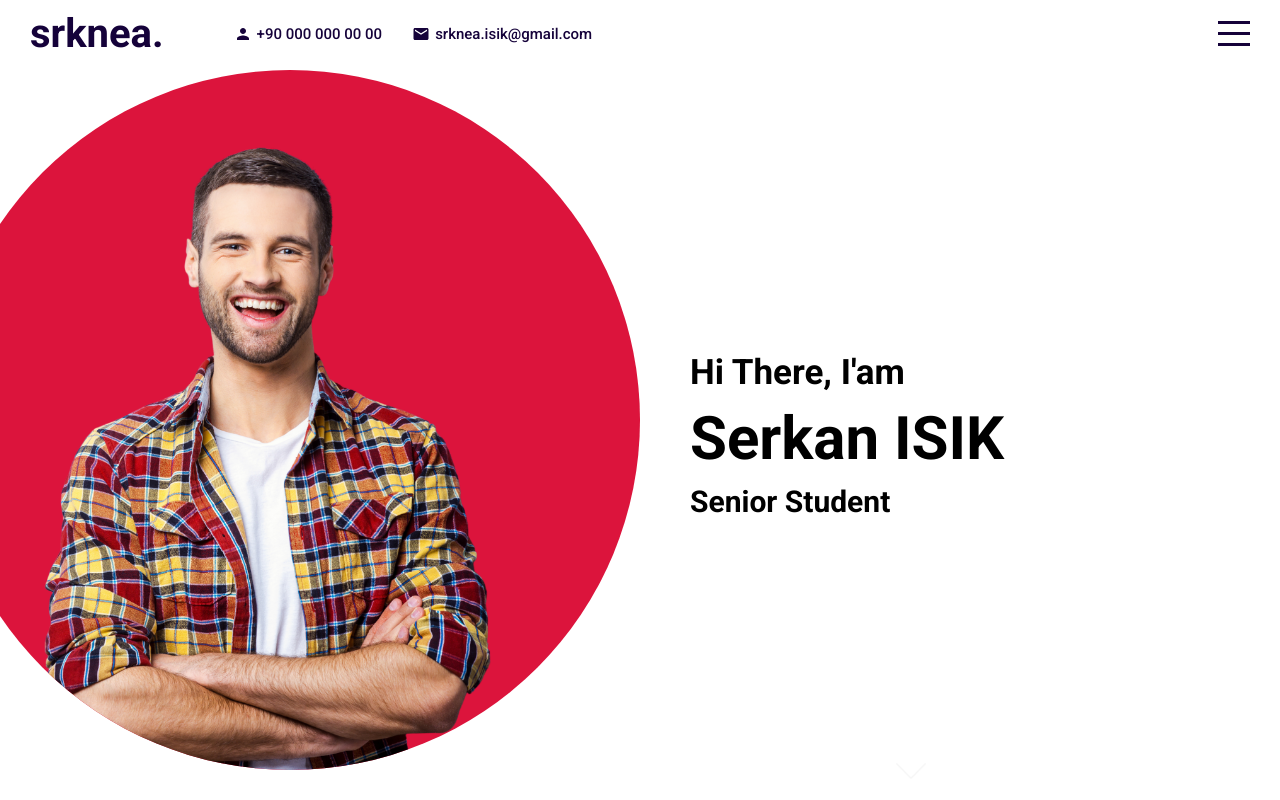
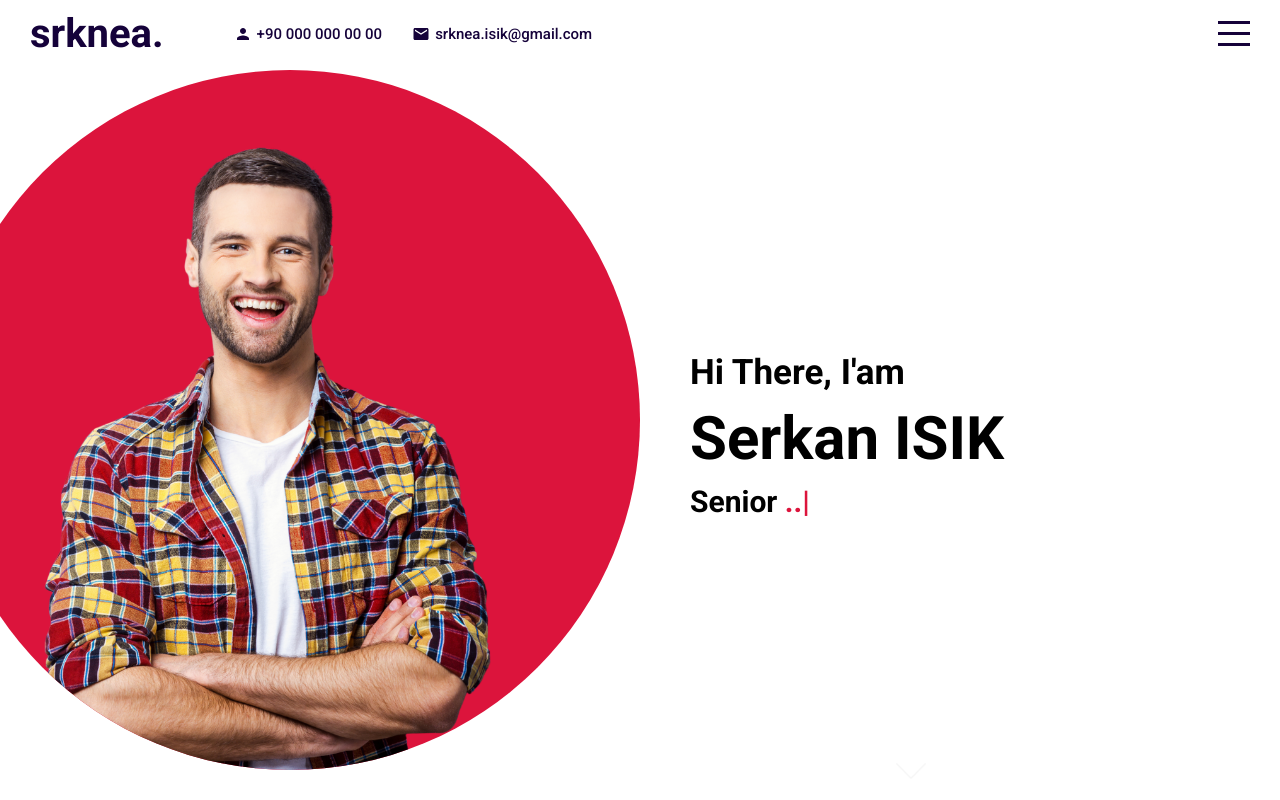
Before and after one commit to srknea/react-portfolio-project, a React (Create React App) app: page / in a window 1280 px wide. Built offline with nearby package versions, Linux system fonts and the light colour scheme.

Commit message:
text typing animation

```diff
--- a/package.json
+++ b/package.json
@@ -8,6 +8,7 @@
     "@testing-library/jest-dom": "^5.16.5",
     "@testing-library/react": "^13.3.0",
     "@testing-library/user-event": "^13.5.0",
+    "ityped": "^1.0.3",
     "node-sass": "^7.0.1",
     "react": "^18.2.0",
     "react-dom": "^18.2.0",
--- a/src/components/intro/Intro.jsx
+++ b/src/components/intro/Intro.jsx
@@ -1,6 +1,31 @@
 import "./intro.scss"
+import { init } from 'ityped'
+import { useEffect, useRef } from "react"
 
 export default function Intro() {
+
+  const textRef = useRef();
+
+  useEffect(()=>{
+    init(textRef.current, {
+      showCursor: true,
+      backDelay: 1500,
+      backSpeed:60,
+      strings: ['Student', '...' ],
+     });
+  },[]);
+
+  /*
+  useEffect(()=>{
+    init(textRef.current, {
+      showCursor: true,
+      backDelay:1500,
+      backSpeed:60,
+      strings: ['Student','dsfds' ]
+    });
+  },[]);
+  */
+
   return (
     <div className="intro" id="intro">
       <div className="left">
@@ -12,7 +37,9 @@
         <div className="wrapper">
           <h2>Hi There, I'am</h2>
           <h1>Serkan ISIK</h1>
-          <h3>Senior Student<span></span></h3>
+          <h3>
+            Senior <span ref={textRef}></span>
+          </h3>
         </div>
         <a href="#portfolio">
           <img src="assets/down.png" alt="" />
--- a/src/components/intro/intro.scss
+++ b/src/components/intro/intro.scss
@@ -42,6 +42,25 @@
             }
             h3{
                 font-size: 30px;
+
+                span{
+                    font-size: 30px;
+                    color: crimson;
+                }
+
+                .ityped-cursor{
+                    animation: blink 1s infinite;
+                }
+
+                @keyframes blink {
+                    50%{
+                        opacity: 1;
+                    }
+                    100%{
+                        opacity: 0;
+                    }
+                }
+
             }
         }
         a{
--- a/src/index.js
+++ b/src/index.js
@@ -4,7 +4,7 @@
 
 const root = ReactDOM.createRoot(document.getElementById('root'));
 root.render(
-  <React.StrictMode>
+  /*<React.StrictMode>*/
     <App />
-  </React.StrictMode>
+  /*</React.StrictMode>*/
 );
```
Also changed, not shown: 1 other file (tests, documents, lock files or other folders).
